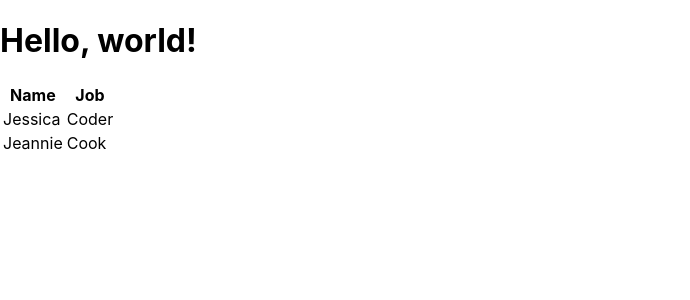
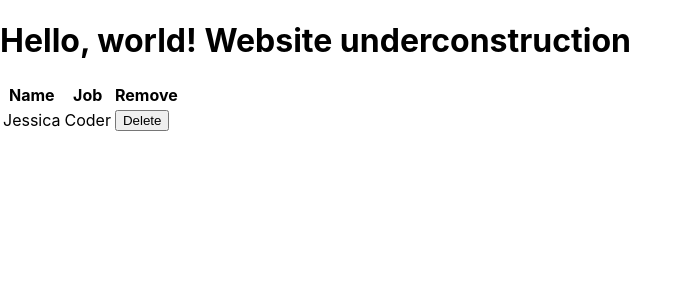
Before and after one commit to wong-jessica/website, a React (Create React App) app: page / in a window 1280 px wide. Shown: the top 300 px of the page, without its empty margins (0-690 px from the left). Built offline with nearby package versions, Linux system fonts and the light colour scheme.

Commit message:
Playing with states

```diff
--- a/src/App.js
+++ b/src/App.js
@@ -1,28 +1,48 @@
-import React, {Component} from 'react'
-import Table from './Table'
+import React, {Component} from 'react';
+import Table from './Table';
 
 class App extends Component {
-	render() {
-		const employees = [
+	state = {
+		employees: [
 			{
 				name: 'Jessica',
 				job: 'Coder',
 			},
-			{
-				name: 'Jeannie',
-				job: 'Cook',
-			},
-		]
+		],
+	}
 
+	removeEmployee = index => {
+		const {employees} = this.state;
+
+		this.setState({
+			employees: employees.filter((employee, i) => {
+				return i !== index
+			}),
+		});
+
+	}
+
+	render() {
+		// const employees = [
+		// 	{
+		// 		name: 'Jessica',
+		// 		job: 'Coder',
+		// 	},
+		// 	{
+		// 		name: 'Jeannie',
+		// 		job: 'Cook',
+		// 	},
+		// ]
+		const {employees} = this.state;
 
 		return (
 			<div className = "App">
-				<h1>Hello, world!</h1>
-				<Table data={employees}/>
+				<h1>Hello, world! Website underconstruction</h1>
+				<Table data={employees} remove={this.removeEmployee}/>
 			</div>
-		)
+		);
 	}
 }
 
 
-export default App
+export default App;
--- a/src/Table.js
+++ b/src/Table.js
@@ -1,4 +1,4 @@
-import React, {Component} from 'react'
+import React, {Component} from 'react';
 
 const TableHeader = () => {
 	return (
@@ -6,35 +6,39 @@ const TableHeader = () => {
 			<tr>
 				<th>Name</th>
 				<th>Job</th>
+				<th>Remove</th>
 			</tr>
 		</thead>
-	)
+	);
 }
 
 const TableBody = props => {
-	const rows = props.tableprops.map((row, index) => {
+	const rows = props.tabledata.map((row, index) => {
 		return (
 			<tr key={index}>
 				<td>{row.name}</td>
 				<td>{row.job}</td>
+				<td>
+					<button onClick={() => props.tableRemove(index)}>Delete</button>
+				</td>
 			</tr>
-		)
-	})
+		);
+	});
 
-	return <tbody>{rows}</tbody>
+	return <tbody>{rows}</tbody>;
 }
 
 class Table extends Component {
 	render() {
-		const {data} = this.props
+		const {data, remove} = this.props;
 
 		return (
 			<table>
 				<TableHeader />
-				<TableBody tableprops={data}/>
+				<TableBody tabledata={data} tableRemove={remove}/>
 			</table>
-		)
+		);
 	}
 }
 
-export default Table
+export default Table;
--- a/src/index.js
+++ b/src/index.js
@@ -1,4 +1,4 @@
-import React, {Component} from 'react';
+import React from 'react';
 import ReactDOM from 'react-dom';
 import App from './App'
 import './index.css';
```
